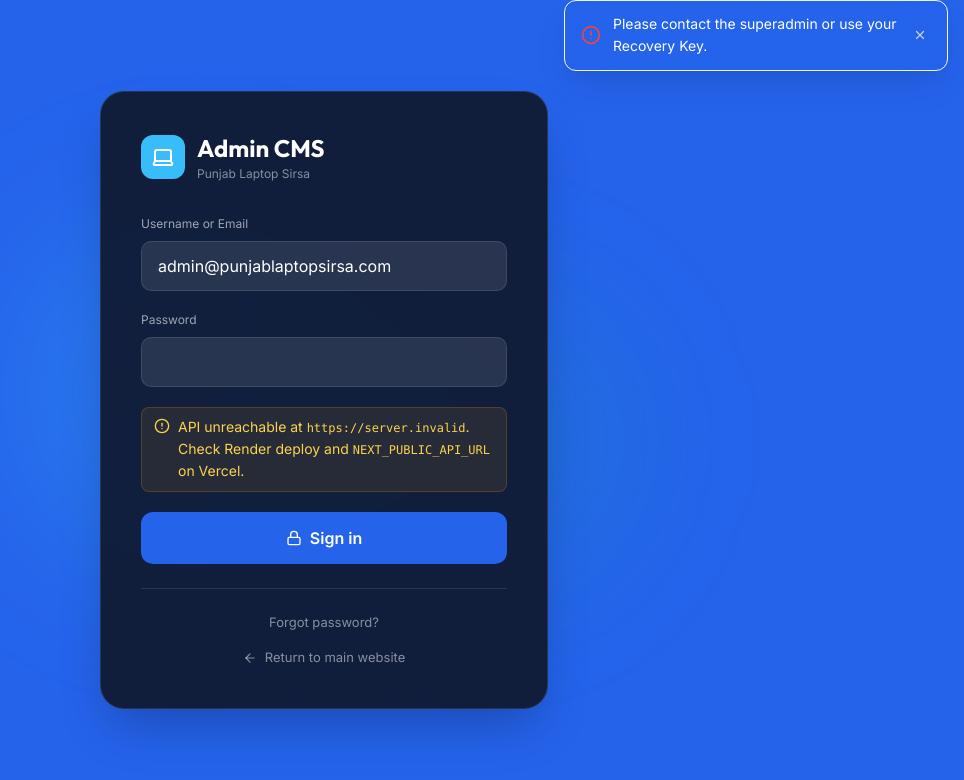
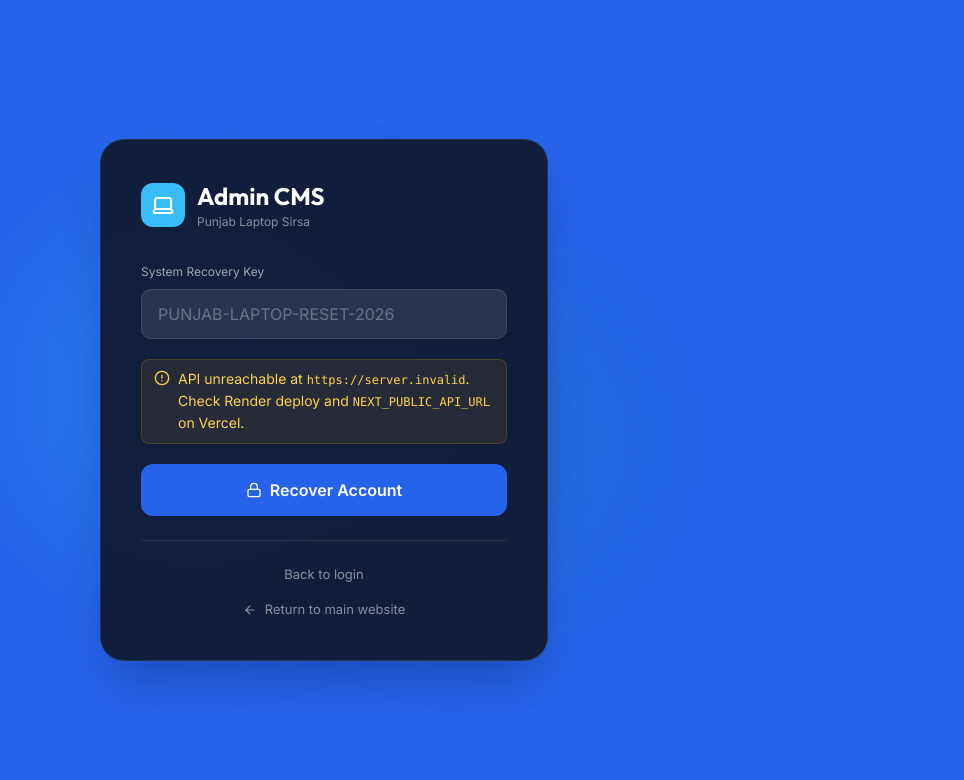
Before and after one commit to navrajsxndhu/punjab-laptop-website, a Next.js app in the folder frontend/: page /admin/login in a window 1280 px wide. Both pictures are taken after a click on the button "Forgot password?". Shown: the top 780 px of the page, without its empty margins (316-1280 px from the left). Built offline with nearby package versions, Linux system fonts and the light colour scheme; no server answers.

Commit message:
fix: remove password length limit and implement account recovery flow

```diff
--- a/frontend/src/app/admin/login/page.tsx
+++ b/frontend/src/app/admin/login/page.tsx
@@ -10,10 +10,12 @@
 import { checkApiHealth, getApiBaseUrl } from '@/lib/api-health';
 
 export default function AdminLoginPage() {
-  const { login, loading: authLoading } = useAdminAuth();
+  const { login, recover, loading: authLoading } = useAdminAuth();
   const toast = useToast();
-  const [email, setEmail] = useState('admin@punjablaptopsirsa.com');
+  const [email, setEmail] = useState('admin');
   const [password, setPassword] = useState('');
+  const [recoveryKey, setRecoveryKey] = useState('');
+  const [isRecoverMode, setIsRecoverMode] = useState(false);
   const [loading, setLoading] = useState(false);
   const [error, setError] = useState('');
   const [apiOk, setApiOk] = useState<boolean | null>(null);
@@ -27,8 +29,13 @@
     setError('');
     setLoading(true);
     try {
+      if (isRecoverMode) {
+        await recover(recoveryKey);
+        toast.success('Account recovered successfully!');
+      } else {
         await login(email, password);
         toast.success('Welcome back');
+      }
     } catch (err) {
       const msg = err instanceof Error ? err.message : 'Login failed';
       setError(msg);
@@ -69,6 +76,20 @@
           </div>
 
           <form onSubmit={handleSubmit} className="space-y-5">
+            {isRecoverMode ? (
+              <div>
+                <label className="text-caption text-white/60 block mb-2">System Recovery Key</label>
+                <input
+                  type="text"
+                  value={recoveryKey}
+                  onChange={(e) => setRecoveryKey(e.target.value)}
+                  placeholder="PUNJAB-LAPTOP-RESET-2026"
+                  className="w-full px-4 py-3 rounded-input bg-white/10 border border-white/10 text-white placeholder:text-white/30 focus:border-accent focus:outline-none focus:ring-2 focus:ring-accent/20"
+                  required
+                />
+              </div>
+            ) : (
+              <>
                 <div>
                   <label className="text-caption text-white/60 block mb-2">Username or Email</label>
                   <input
@@ -89,6 +110,8 @@
                     required
                   />
                 </div>
+              </>
+            )}
 
             {apiOk === false && (
               <div className="flex items-start gap-2 text-body-sm text-amber-300 bg-amber-500/10 px-3 py-2 rounded-lg border border-amber-500/20">
@@ -121,7 +144,7 @@
               ) : (
                 <>
                   <Lock className="w-4 h-4" />
-                  Sign in
+                  {isRecoverMode ? 'Recover Account' : 'Sign in'}
                 </>
               )}
             </motion.button>
@@ -130,10 +153,13 @@
           <div className="mt-6 flex flex-col items-center gap-4 border-t border-white/10 pt-6">
             <button
               type="button"
-              onClick={() => toast.error('Please contact the superadmin or use your Recovery Key.')}
+              onClick={() => {
+                setIsRecoverMode(!isRecoverMode);
+                setError('');
+              }}
               className="text-[13px] text-white/50 hover:text-white transition-colors"
             >
-              Forgot password?
+              {isRecoverMode ? 'Back to login' : 'Forgot password?'}
             </button>
             <Link
               href="/"
--- a/frontend/src/contexts/AdminAuthContext.tsx
+++ b/frontend/src/contexts/AdminAuthContext.tsx
@@ -10,6 +10,7 @@
   user: AdminUser | null;
   loading: boolean;
   login: (email: string, password: string) => Promise<void>;
+  recover: (recoveryKey: string) => Promise<void>;
   logout: () => void;
   isAuthenticated: boolean;
 }
@@ -90,6 +91,17 @@
     router.replace('/admin');
   };
 
+  const recover = async (recoveryKey: string) => {
+    const res = await adminApi.recover(recoveryKey);
+    if (!res?.data?.token || !res?.data?.user) {
+      throw new Error('Invalid response from server. Please try again.');
+    }
+    localStorage.setItem(TOKEN_KEY, res.data.token);
+    localStorage.setItem(USER_KEY, JSON.stringify(res.data.user));
+    setUser(res.data.user);
+    router.replace('/admin');
+  };
+
   const logout = () => {
     localStorage.removeItem(TOKEN_KEY);
     localStorage.removeItem(USER_KEY);
@@ -103,6 +115,7 @@
         user,
         loading,
         login,
+        recover,
         logout,
         isAuthenticated: !!user,
       }}
--- a/frontend/src/lib/admin-api.ts
+++ b/frontend/src/lib/admin-api.ts
@@ -18,6 +18,9 @@
 export const adminApi = {
   login: (email: string, password: string) =>
     api.post<ApiRes<{ token: string; user: AdminUser }>>('/api/auth/login', { email, password }),
+
+  recover: (recoveryKey: string) =>
+    api.post<ApiRes<{ token: string; user: AdminUser }>>('/api/auth/recover', { recoveryKey }),
 
   verify: () => api.post<ApiRes<{ user: AdminUser }>>('/api/auth/verify'),
 
```
Also changed, not shown: 2 other files (tests, documents, lock files or other folders). Lines whose indentation alone changed are shown as unchanged.
